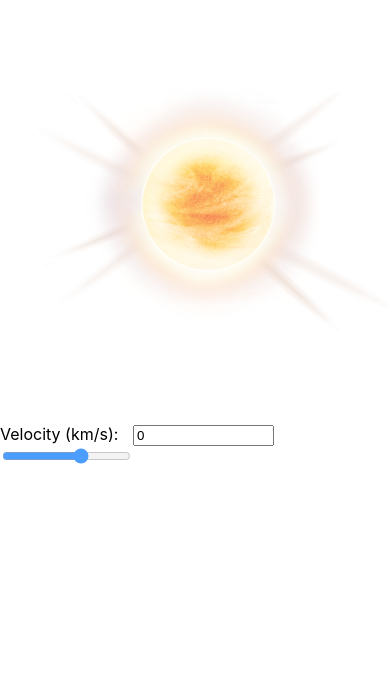
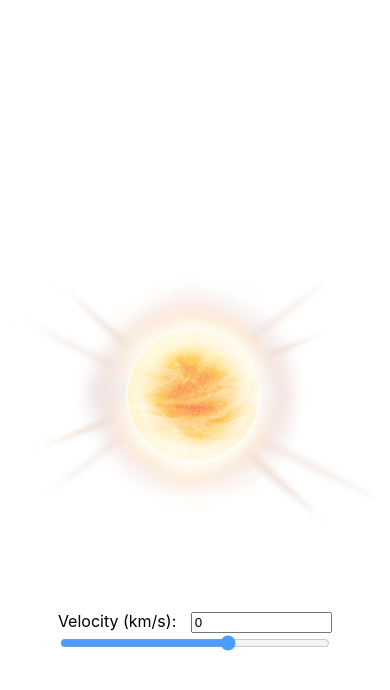
Before and after one commit to wc42888/doppler, a React (Create React App) app: page / in a window 390 px wide. Shown: the top 690 px of the page. Built offline with nearby package versions, Linux system fonts and the light colour scheme.

Commit message:
restyled the layout of the components and applied small responsive for small screen

```diff
--- a/src/App.js
+++ b/src/App.js
@@ -1,16 +1,37 @@
 import React, { useState } from 'react';
+import styled from 'styled-components';
 import { VelInput, Slider, Image } from './components';
 import star from './assets/images/star-small.png';
+import { SMALL_SIZE } from './constants';
 
 const App = () => {
   const [vel, setVel] = useState(0.0);
   return (
-    <div>
+    <Container>
       <Image src={star} vel={vel} />
-      <VelInput vel={vel} setVel={setVel} />
-      <Slider vel={vel} setVel={setVel} />
-    </div>
+      <InputSection>
+        <VelInput vel={vel} setVel={setVel} />
+        <Slider vel={vel} setVel={setVel} />
+      </InputSection>
+    </Container>
   );
 };
 
+const Container = styled.div`
+  display: flex;
+  flex-direction: column;
+  width: 100%;
+  height: 100vh;
+  justify-content: center;
+  align-items: center;
+`;
+
+const InputSection = styled.div`
+  display: flex;
+
+  @media (max-width: ${SMALL_SIZE}) {
+    flex-direction: column;
+  }
+`;
+
 export default App;
--- a/src/components/VelInput.js
+++ b/src/components/VelInput.js
@@ -20,12 +20,16 @@ const VelInput = ({ vel, setVel }) => {
   };
 
   return (
-    <>
+    <Container>
       <span>Velocity (km/s): </span>
       <Input vel={vel} onChange={onVelChange} />
-    </>
+    </Container>
   );
 };
+
+const Container = styled.div`
+  diplay: flex;
+`;
 
 const Input = styled.input.attrs(({ vel }) => ({
   type: 'number',
--- a/src/constants/index.js
+++ b/src/constants/index.js
@@ -1,5 +1,6 @@
 import { MAX_VEL, MIN_VEL } from './velocity';
 import { SLIDER_OFFSET, V_MAX, V_MIN } from './slider';
 import { BLUE, RED } from './hueColorAngle';
+import SMALL_SIZE from './screenSize';
 
-export { MAX_VEL, MIN_VEL, SLIDER_OFFSET, V_MAX, V_MIN, BLUE, RED };
+export { MAX_VEL, MIN_VEL, SLIDER_OFFSET, V_MAX, V_MIN, BLUE, RED, SMALL_SIZE };
--- /dev/null
+++ b/src/constants/screenSize.js
@@ -0,0 +1,4 @@
+//  add more size here for more responsive design
+const SMALL_SIZE = '760px';
+
+export default SMALL_SIZE;
```
